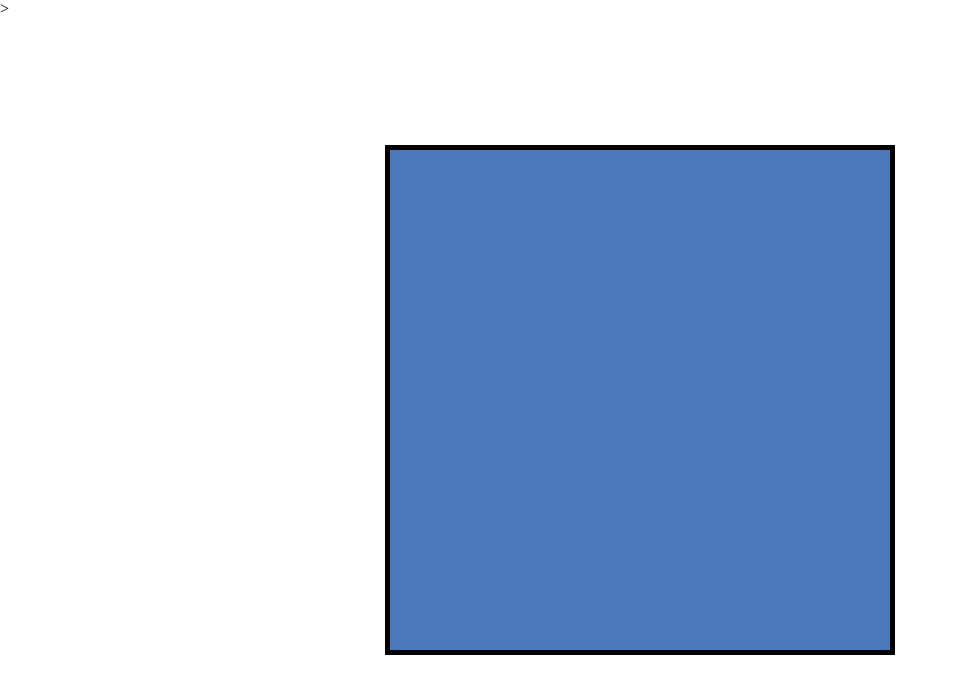
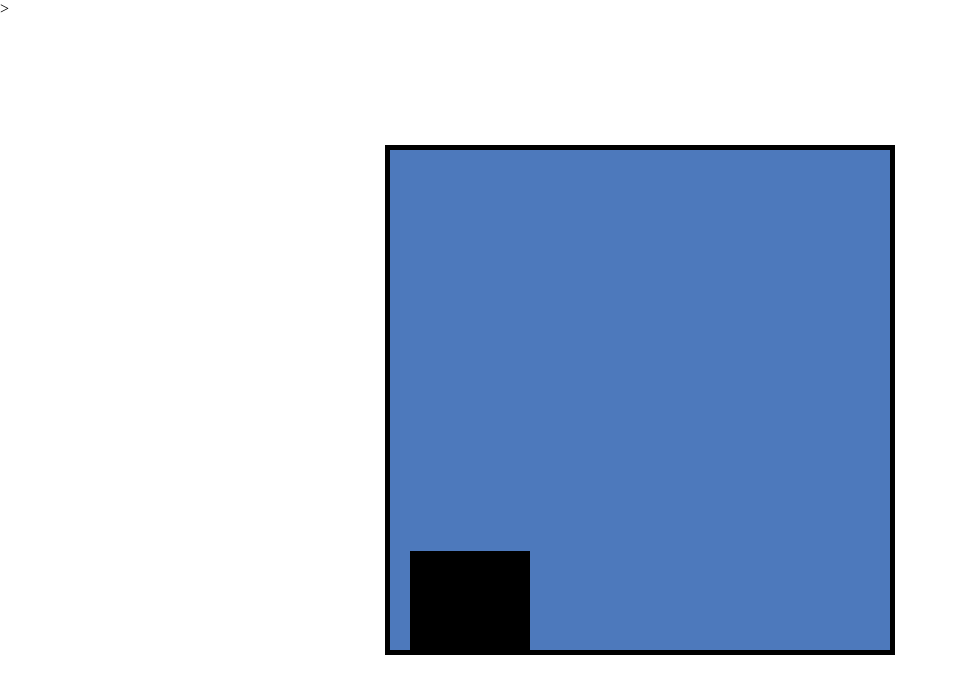
Before and after one commit to SlawomirA/JS-EndlessShooter, a plain HTML site: page index.html in a window 1280 px wide. Shown: the whole page, without its empty margins (0-958 px from the left). Drawn offline with Linux system fonts and the light colour scheme.

Commit message:
Dodano:   -Dodano logowanie klawiszy.

```diff
--- a/index.html
+++ b/index.html
@@ -6,7 +6,6 @@
     <meta http-equiv="X-UA-Compatible" content="ie=edge">
     <title>Shooter</title>
     <link rel="stylesheet" href="./style.css">
-    <link rel="icon" href="./favicon.ico" type="image/x-icon">
 </head>
 <body>
 <canvas id='canvas1'></canvas>>
--- a/script.js
+++ b/script.js
@@ -6,7 +6,21 @@ window.addEventListener('load',function (){
     canvas.height = 500;
 
     class InputHandler{
-
+        constructor(game) {
+            this.game = game;
+            window.addEventListener('keydown', e=>{
+                if((e.key === 'ArrowUp') && this.game.keys.indexOf(e.key) === -1){      //check if button is pressed AND if its not yet in the array
+                    this.game.keys.push(e.key);
+                }
+                console.log(this.game.keys)
+            });
+            window.addEventListener('keydown', e=>{                         //check if button is pressed AND if its not yet in the array
+                if(this.game.keys.indexOf(e.key) > -1){
+                    this.game.keys.splice(this.game.keys.indexOf(e.key), 1);            //first arg is object, second is delete count indicating number of delted elements
+                }
+                console.log(this.game.keys)
+            });
+        }
     }
 
     class Particle {
@@ -18,7 +32,21 @@ window.addEventListener('load',function (){
     }
 
     class Player{
+        constructor(game) {
+            this.game = game;
+            this.width=120;
+            this.height=160;
+            this.x = 20;
+            this.y = 100;
+            this.speedY=1;
+        }
+        update(){
+            this.y += this.speedY;
 
+        }
+        draw(context){
+            context.fillRect(this.x, this.y, this.width, this.height);
+        }
     }
 
     class Enemy{
@@ -36,4 +64,32 @@ window.addEventListener('load',function (){
     class UI{           //draw score and so on
 
     }
+
+    class Game{         //logic of the game
+        constructor(width, height) {
+            this.width = width;
+            this.height = height;
+            this.player = new Player(this);
+            this.input = new InputHandler(this);
+            this.keys = [];
+        }
+        update(){
+            this.player.update();
+        }
+        draw(context){
+            this.player.draw(context);
+        }
+    }
+
+    const game = new Game(canvas.width, canvas.height);
+    //animation loop
+    function animate(){
+        ctx.clearRect(0,0, canvas.width, canvas.height );
+        game.update();
+        game.draw(ctx);
+        requestAnimationFrame(animate); //Passing animate to create endless animation loop, auto generates time stamp and interval
+
+    }
+    animate()
+
 })
```
